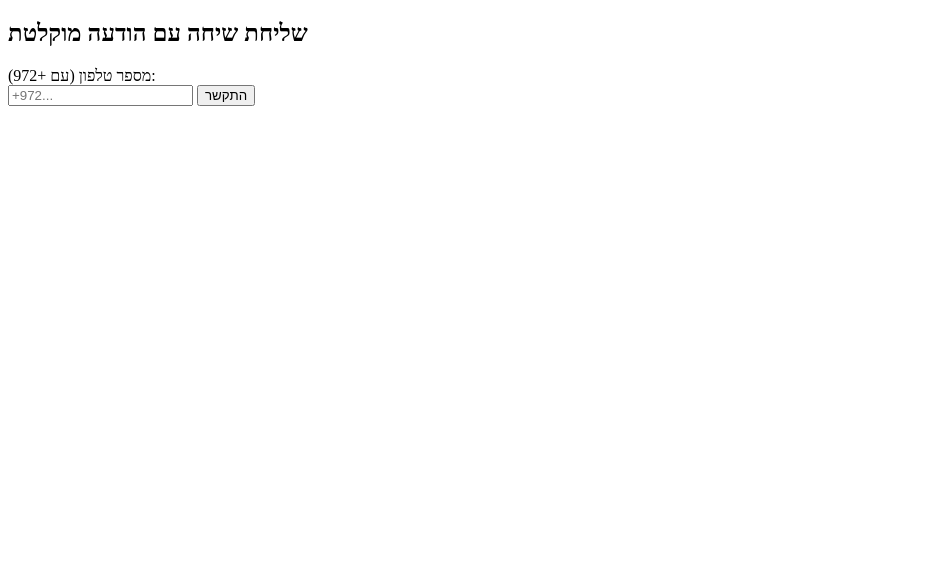
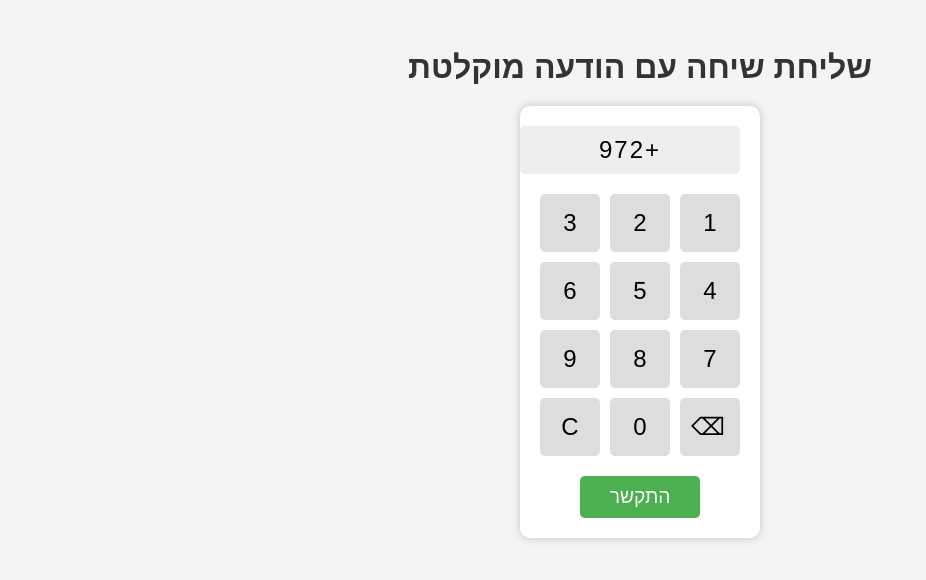
Before and after one commit to mikra5363/twilio-caller, a website: page index.html in a window 1280 px wide. Shown: the whole page, without its empty margins (0-926 px from the left). Drawn offline with Linux system fonts and the light colour scheme.

Commit message:
Update index.html

```diff
--- a/index.html
+++ b/index.html
@@ -1,34 +1,132 @@
 
 <!DOCTYPE html>
-<html lang="he">
+<html lang="he" dir="rtl">
 <head>
-  <meta charset="UTF-8">
-  <title>חיוג ממכון מקראות</title>
+  <meta charset="UTF-8" />
+  <meta name="viewport" content="width=device-width, initial-scale=1.0"/>
+  <title>חיוג עם הקלטה</title>
+  <style>
+    body {
+      font-family: Arial, sans-serif;
+      background: #f4f4f4;
+      text-align: center;
+      padding: 20px;
+      direction: rtl;
+    }
+
+    h1 {
+      color: #333;
+      font-size: 2em;
+      margin-bottom: 20px;
+    }
+
+    #form {
+      background: white;
+      border-radius: 10px;
+      display: inline-block;
+      padding: 20px;
+      box-shadow: 0 0 10px rgba(0,0,0,0.2);
+    }
+
+    .phone-display {
+      font-size: 1.5em;
+      margin-bottom: 20px;
+      background: #eee;
+      padding: 10px;
+      border-radius: 5px;
+      letter-spacing: 2px;
+      width: 100%;
+      max-width: 250px;
+      display: inline-block;
+    }
+
+    .keypad {
+      display: grid;
+      grid-template-columns: repeat(3, 60px);
+      gap: 10px;
+      justify-content: center;
+      margin-bottom: 20px;
+    }
+
+    .keypad button {
+      font-size: 1.5em;
+      padding: 15px;
+      background: #ddd;
+      border: none;
+      border-radius: 5px;
+      cursor: pointer;
+    }
+
+    .keypad button:hover {
+      background: #ccc;
+    }
+
+    #call-btn {
+      background: #4CAF50;
+      color: white;
+      font-size: 1.2em;
+      padding: 10px 30px;
+      border: none;
+      border-radius: 5px;
+      cursor: pointer;
+    }
+
+    #call-btn:hover {
+      background: #45a049;
+    }
+  </style>
 </head>
 <body>
-  <h2>שליחת שיחה עם הודעה מוקלטת</h2>
-  <form id="callForm">
-    <label>מספר טלפון (עם +972):</label><br>
-    <input type="text" id="phone" placeholder="+972..." required>
-    <button type="submit">התקשר</button>
-  </form>
-  <p id="result"></p>
+  <h1>שליחת שיחה עם הודעה מוקלטת</h1>
+  <div id="form">
+    <div class="phone-display" id="phone-display">+972</div>
+    <div class="keypad">
+      <button onclick="addDigit('1')">1</button>
+      <button onclick="addDigit('2')">2</button>
+      <button onclick="addDigit('3')">3</button>
+      <button onclick="addDigit('4')">4</button>
+      <button onclick="addDigit('5')">5</button>
+      <button onclick="addDigit('6')">6</button>
+      <button onclick="addDigit('7')">7</button>
+      <button onclick="addDigit('8')">8</button>
+      <button onclick="addDigit('9')">9</button>
+      <button onclick="deleteDigit()">⌫</button>
+      <button onclick="addDigit('0')">0</button>
+      <button onclick="clearDigits()">C</button>
+    </div>
+    <button id="call-btn" onclick="makeCall()">התקשר</button>
+  </div>
 
   <script>
-    const form = document.getElementById('callForm');
-    form.onsubmit = async (e) => {
-      e.preventDefault();
-      const phone = document.getElementById('phone').value;
-      const result = document.getElementById('result');
-      result.textContent = "שולח שיחה...";
-      try {
-        const res = await fetch('/api/call?to=' + encodeURIComponent(phone));
-        const data = await res.text();
-        result.textContent = data;
-      } catch (err) {
-        result.textContent = "שגיאה: " + err;
+    let number = "";
+
+    function addDigit(digit) {
+      number += digit;
+      updateDisplay();
+    }
+
+    function deleteDigit() {
+      number = number.slice(0, -1);
+      updateDisplay();
+    }
+
+    function clearDigits() {
+      number = "";
+      updateDisplay();
+    }
+
+    function updateDisplay() {
+      document.getElementById("phone-display").innerText = "+972" + number;
+    }
+
+    function makeCall() {
+      const fullNumber = "+972" + number;
+      if (number === "") {
+        alert("אנא הקש מספר טלפון");
+        return;
       }
-    };
+      window.location.href = "/api/call?to=" + encodeURIComponent(fullNumber);
+    }
   </script>
 </body>
 </html>
```
